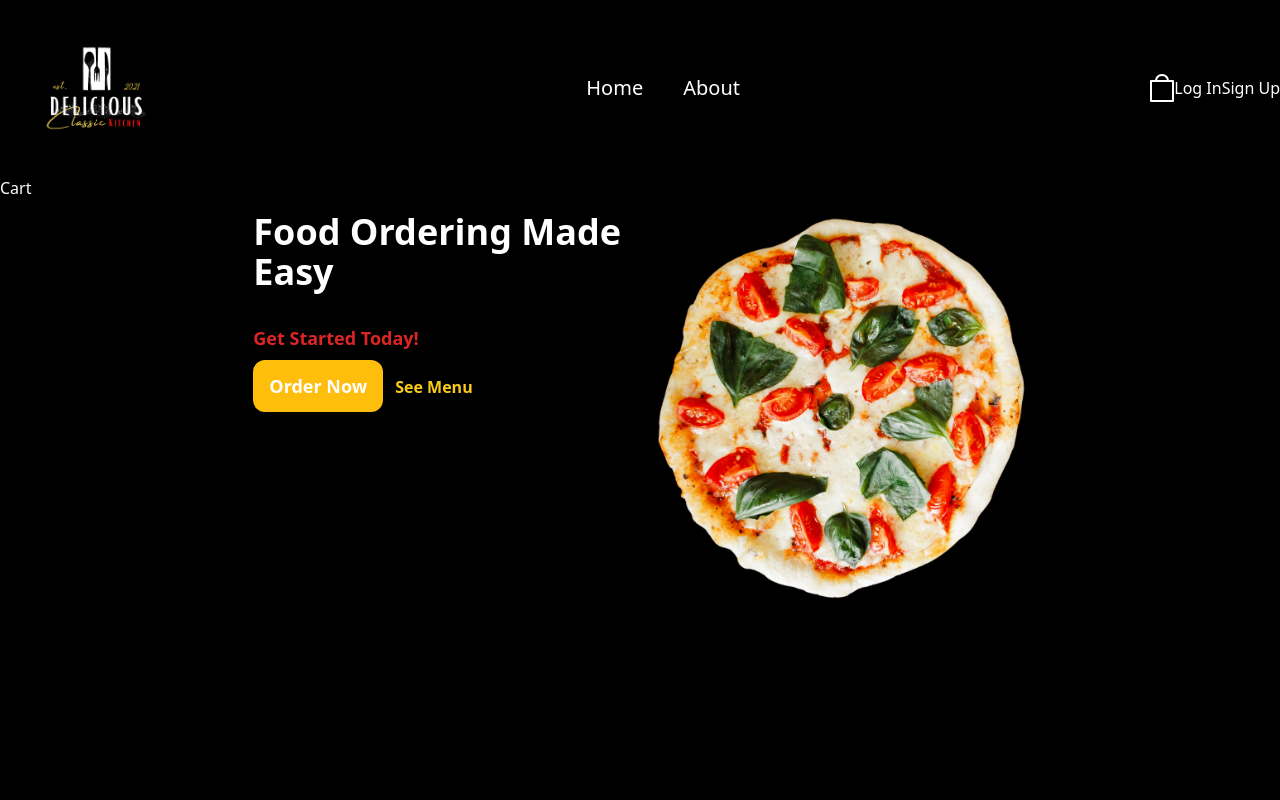
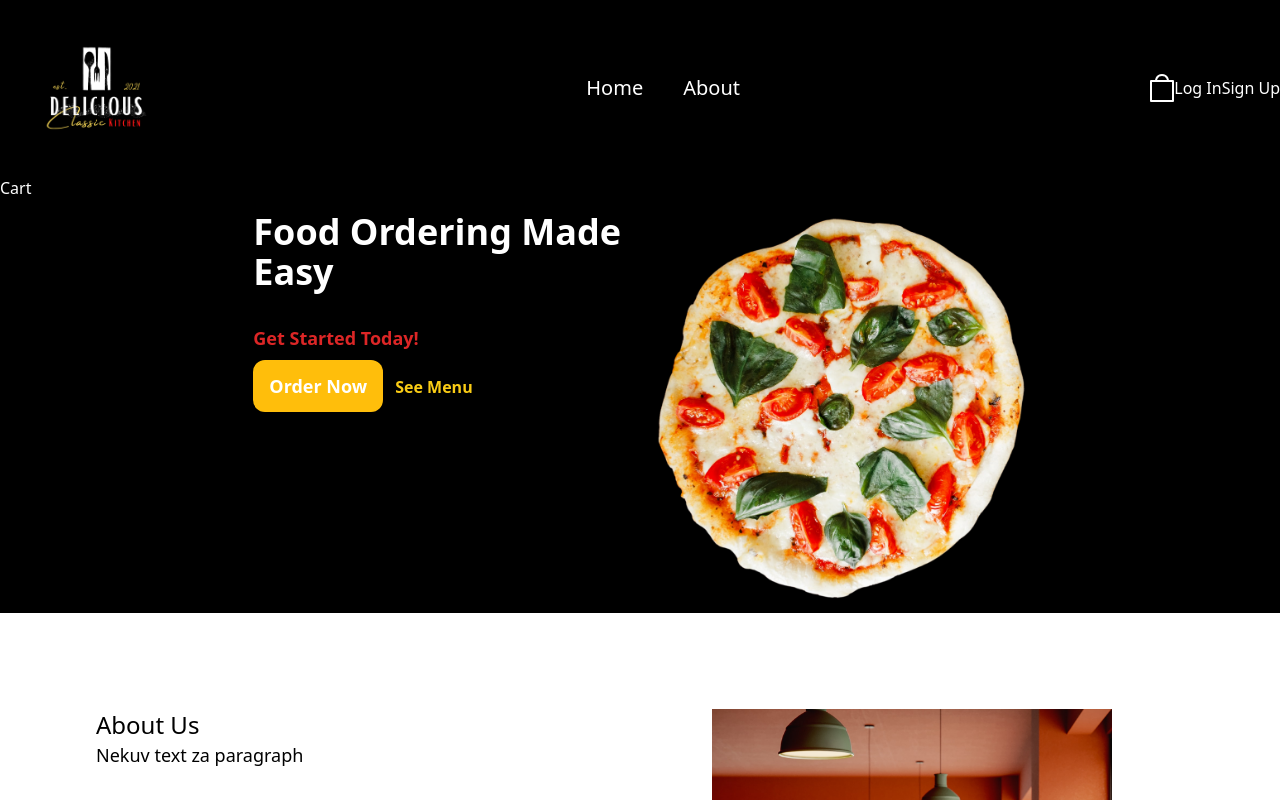
Before and after one commit to GGarenov/food-ordering-app, a React (Create React App) app in the folder food-ordering-app/: page / in a window 1280 px wide. Shown: the top 800 px of the page. Built offline with nearby package versions, Linux system fonts and the light colour scheme.

Commit message:
About Page is imported

```diff
--- a/food-ordering-app/src/App.js
+++ b/food-ordering-app/src/App.js
@@ -1,4 +1,5 @@
 import "./App.css";
+import { About } from "./componenets/About";
 import { Banner } from "./componenets/Banner";
 import Navigation from "./navigation";
 
@@ -7,6 +8,7 @@ function App() {
     <div className="App">
       <Navigation />
       <Banner />
+      <About />
     </div>
   );
 }
--- a/food-ordering-app/src/pages/Home/index.jsx
+++ b/food-ordering-app/src/pages/Home/index.jsx
@@ -1,8 +1,10 @@
 import { Banner } from "../../componenets/Banner";
+import { About } from "../../componenets/About";
 const Home = () => {
   return (
     <>
       <Banner />
+      <About />
     </>
   );
 };
```
